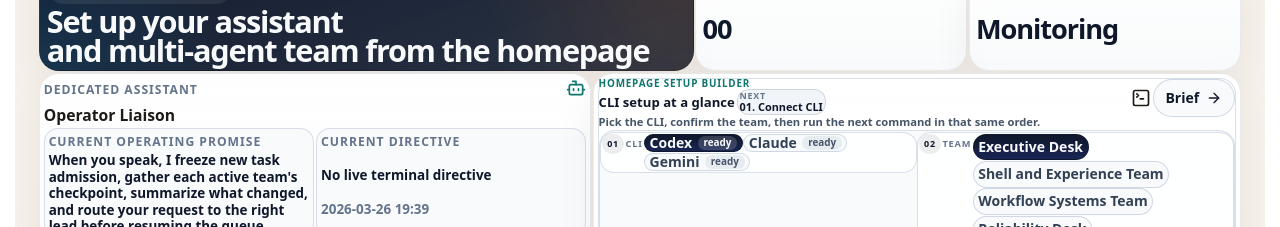
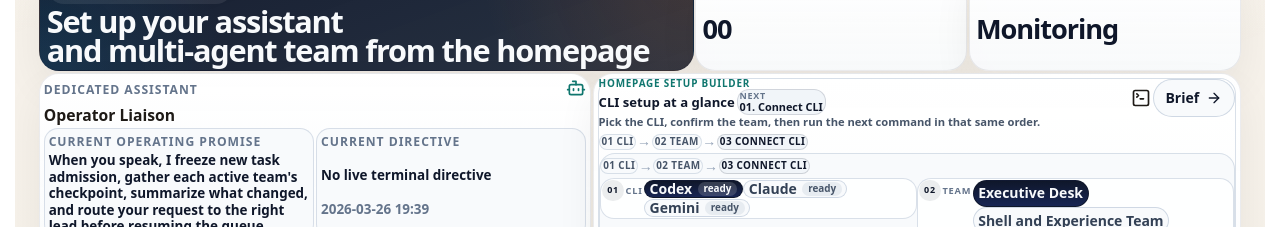
Before and after one commit to GongJae00/research-pages, a Next.js app in the folder apps/web/: page /en in a window 1280 px wide. Shown: the part 1600-1827 px from the top of the page. Built offline with nearby package versions, Linux system fonts and the light colour scheme; no server answers.

Commit message:
Autonomy batch 1698: shell-experience

```diff
--- a/apps/web/src/components/homepage-agent-control-section.tsx
+++ b/apps/web/src/components/homepage-agent-control-section.tsx
@@ -484,6 +484,19 @@
                   ) : null}
                 </div>
                 <p className={styles.setupSequenceIntro}>{copy.setupSequenceIntro}</p>
+                <div className={styles.setupActionOrder} aria-label={setupFlowLabel}>
+                  <span className={styles.setupActionStep}>{`01 ${copy.chooseProvider}`}</span>
+                  <span className={styles.setupActionArrow} aria-hidden="true">
+                    &rarr;
+                  </span>
+                  <span className={styles.setupActionStep}>{`02 ${copy.chooseTeam}`}</span>
+                  <span className={styles.setupActionArrow} aria-hidden="true">
+                    &rarr;
+                  </span>
+                  <span className={`${styles.setupActionStep} ${styles.setupActionStepActive}`}>
+                    {`03 ${nextSetupCommand?.title ?? copy.runCommandLabel}`}
+                  </span>
+                </div>
               </div>
               <div className={styles.setupHeaderActions}>
                 <div className={styles.panelHeadIcon}>
@@ -500,6 +513,20 @@
 
             <div className={styles.setupWorkbench}>
               <div className={styles.setupSelectionPanel} aria-label={getSetupInputLabel(locale)}>
+                <div className={styles.setupActionOrder} aria-label={setupFlowLabel}>
+                  <span className={styles.setupActionStep}>{`01 ${copy.chooseProvider}`}</span>
+                  <span className={styles.setupActionArrow} aria-hidden="true">
+                    &rarr;
+                  </span>
+                  <span className={styles.setupActionStep}>{`02 ${copy.chooseTeam}`}</span>
+                  <span className={styles.setupActionArrow} aria-hidden="true">
+                    &rarr;
+                  </span>
+                  <span className={`${styles.setupActionStep} ${styles.setupActionStepActive}`}>
+                    {`03 ${nextSetupCommand?.title ?? copy.runCommandLabel}`}
+                  </span>
+                </div>
+
                 <div className={styles.setupPickerGrid}>
                   <div className={styles.setupPicker} aria-label={copy.chooseProvider}>
                     <div className={styles.setupPickerLabelGroup}>
```
